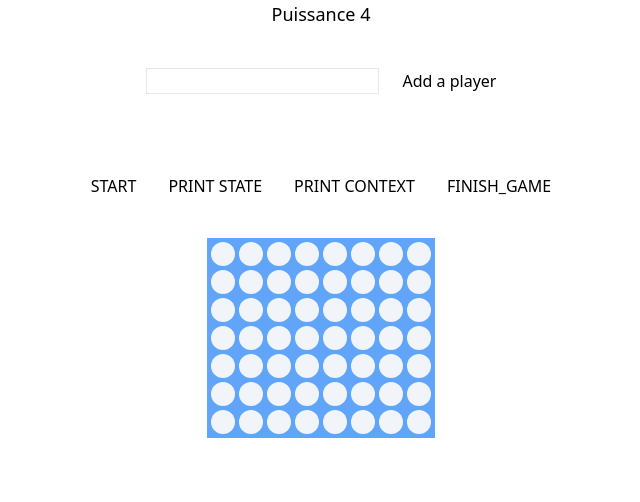
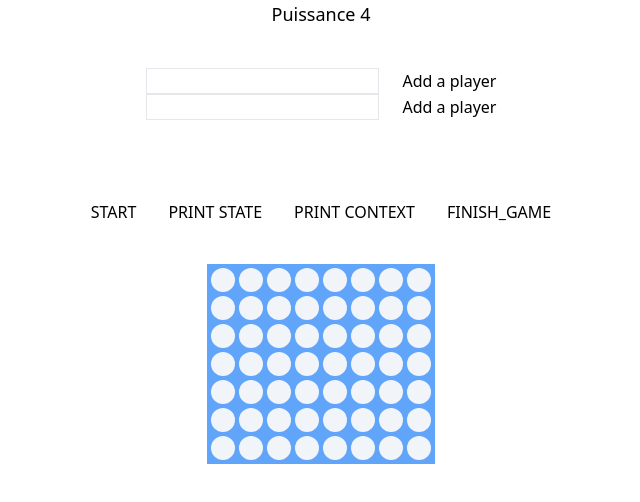
Before and after one commit to QuentEmbie/Puissance_4, a React (Vite) app: page / in a window 1280 px wide. Shown: the top 502 px of the page, without its empty margins (319-959 px from the left). Built offline with nearby package versions, Linux system fonts and the light colour scheme.

Commit message:
bug: typescript and context provider but bugs for the moment

```diff
--- a/src/App.tsx
+++ b/src/App.tsx
@@ -1,18 +1,26 @@
 import "./index.css";
-import { assign, createMachine, interpret } from "xstate";
-import { useMachine } from "@xstate/react";
+import { ActorRefFrom, assign, createMachine, interpret } from "xstate";
+import { useInterpret, useMachine } from "@xstate/react";
 import clsx from "clsx";
 import { PIECE, Piece, Player } from "./types";
 import { Grid } from "./components/grid";
-import { GetDerivedStateFromProps } from "react";
+import { createContext, GetDerivedStateFromProps } from "react";
 import { currentPlayer, findLowestInColumn, isWinningMove } from "./utils";
 import { AddPlayer } from "./components/add_player";
+import React from "react";
+import { PlayerSection } from "./pages/players";
 
-export const promiseMachine = createMachine(
+export const p4Machine = createMachine(
   {
+    tsTypes: {} as import("./App.typegen").Typegen0,
     schema: {
-      context: {} as { grid: Piece[][]; currentPlayer?: 0 | 1; players: Player[] },
-      events: {} as { type: "START" } | { type: "PLAY_MOVE" } | { type: "END" } | { type: "RESTART" } | { type: "ADD_PLAYER" },
+      context: {} as { grid: Piece[][]; currentPlayer?: 0 | 1; players: String[]; colors: Piece[] },
+      events: {} as
+        | { type: "START" }
+        | { type: "PLAY_MOVE"; j: number }
+        | { type: "END" }
+        | { type: "RESTART" }
+        | { type: "ADD_PLAYER"; name: String; playerNumber: number },
     },
     id: "promise",
     initial: "waiting",
@@ -28,6 +36,7 @@ export const promiseMachine = createMachine(
       ],
       currentPlayer: 0,
       players: [],
+      colors: [PIECE.JAUNE, PIECE.ROUGE],
     },
     states: {
       waiting: {
@@ -65,7 +74,7 @@ export const promiseMachine = createMachine(
         return context;
       }),
       add_player: assign((context, event) => {
-        context.players = [...context.players, { name: event.name, color: "r" }];
+        context.players[event.playerNumber] = event.name;
         return context;
       }),
       cleanGrid: assign((context) => {
@@ -98,22 +107,28 @@ export const promiseMachine = createMachine(
   }
 );
 
+interface P4ContextType {
+  p4Service: ActorRefFrom<typeof p4Machine>;
+}
+
+export const P4Context = createContext({} as P4ContextType);
+
 function App() {
-  const [state, send] = useMachine(promiseMachine, {});
-  console.log(state.context.currentPlayer);
+  const [state, send] = useMachine(p4Machine, {});
+  const p4Service = useInterpret(p4Machine);
+
   const onClickHandle = (j: number) => {
     send("PLAY_MOVE", { j });
   };
-  const addPlayer = (name: String) => {
-    send("ADD_PLAYER", { name });
-  };
+
   return (
+    <P4Context.Provider value={{ p4Service }}>
       <div className="flex flex-col gap-10 items-center">
         <h1 className="text-black text-lg">Puissance 4</h1>
-      <AddPlayer onClick={addPlayer}></AddPlayer>
+        {state.value === "waiting" && <PlayerSection />}
         <div>
-        {state.context.players.map((player) => (
-          <div>{player.name} </div>
+          {state.context.players.map((playerName) => (
+            <div>{playerName} </div>
           ))}
         </div>
         <div className="flex gap-8">
@@ -142,6 +157,7 @@ function App() {
           </>
         )}
       </div>
+    </P4Context.Provider>
   );
 }
 
--- a/src/components/add_player.tsx
+++ b/src/components/add_player.tsx
@@ -5,7 +5,7 @@ export const AddPlayer: FC<{ onClick: (name: String) => void }> = ({ onClick })
   return (
     <div className="flex gap-6">
       <input type="text" className="border" onChange={(event) => setName(event.target.value)}></input>
-      <button onClick={onClick(name)}>Add a player</button>
+      <button onClick={onClick(name ?? "")}>Add a player</button>
     </div>
   );
 };
--- /dev/null
+++ b/src/pages/players.tsx
@@ -0,0 +1,20 @@
+import { useActor } from "@xstate/react";
+import { useContext } from "react";
+import { P4Context } from "../App";
+import { AddPlayer } from "../components/add_player";
+
+export const PlayerSection = () => {
+  const p4Services = useContext(P4Context);
+  const [state, send] = useActor(p4Services.p4Service);
+  const addPlayer = (playerNumber: number, name: String) => {
+    if (name.length > 2) send({ type: "ADD_PLAYER", name, playerNumber });
+  };
+  return (
+    <div>
+      <div>
+        <AddPlayer onClick={(name) => addPlayer(0, name)}></AddPlayer>
+      </div>
+      <AddPlayer onClick={(name) => addPlayer(1, name)}></AddPlayer>
+    </div>
+  );
+};
```
Also changed, not shown: src/App.typegen.ts (added). Lines whose indentation alone changed are shown as unchanged.
